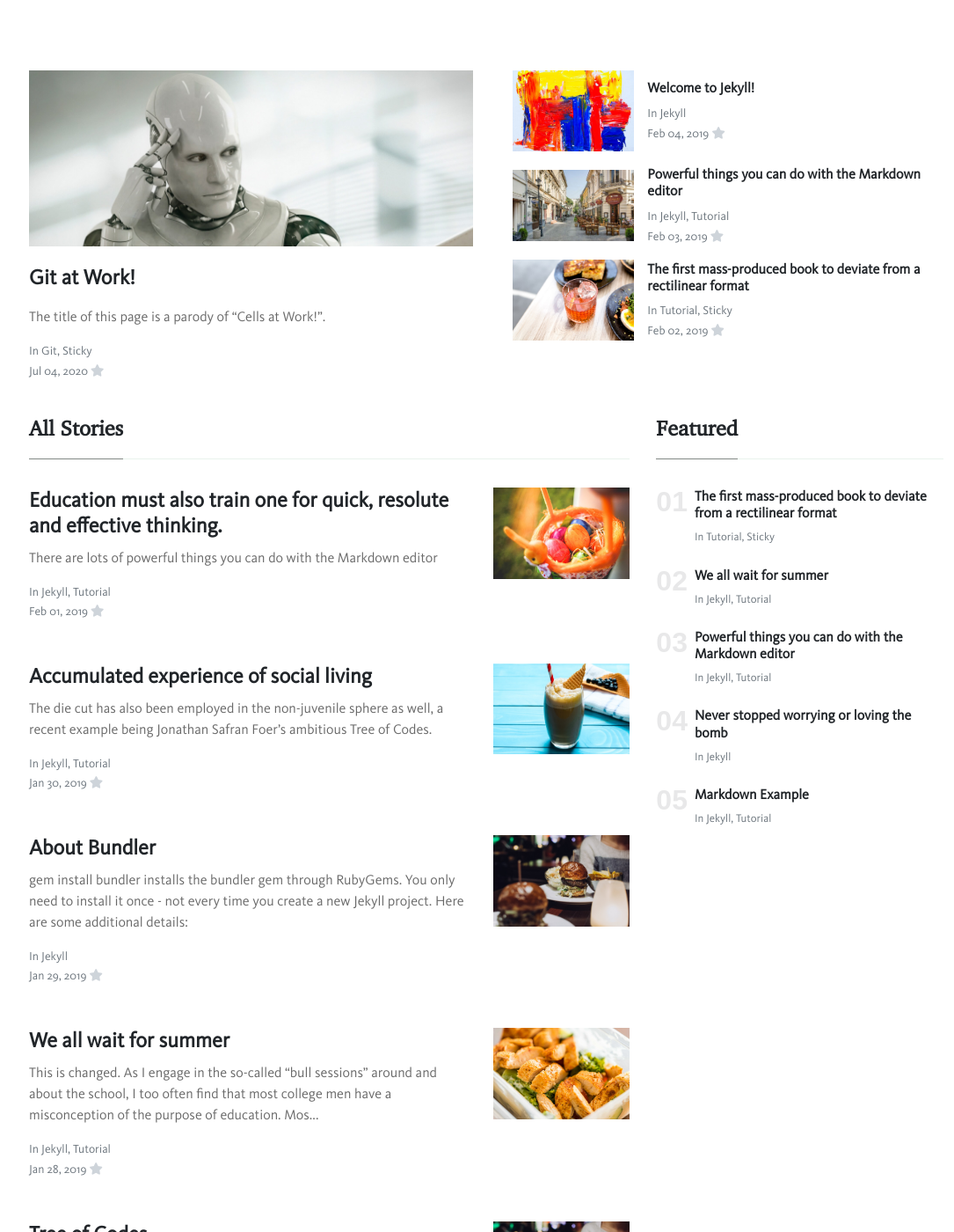
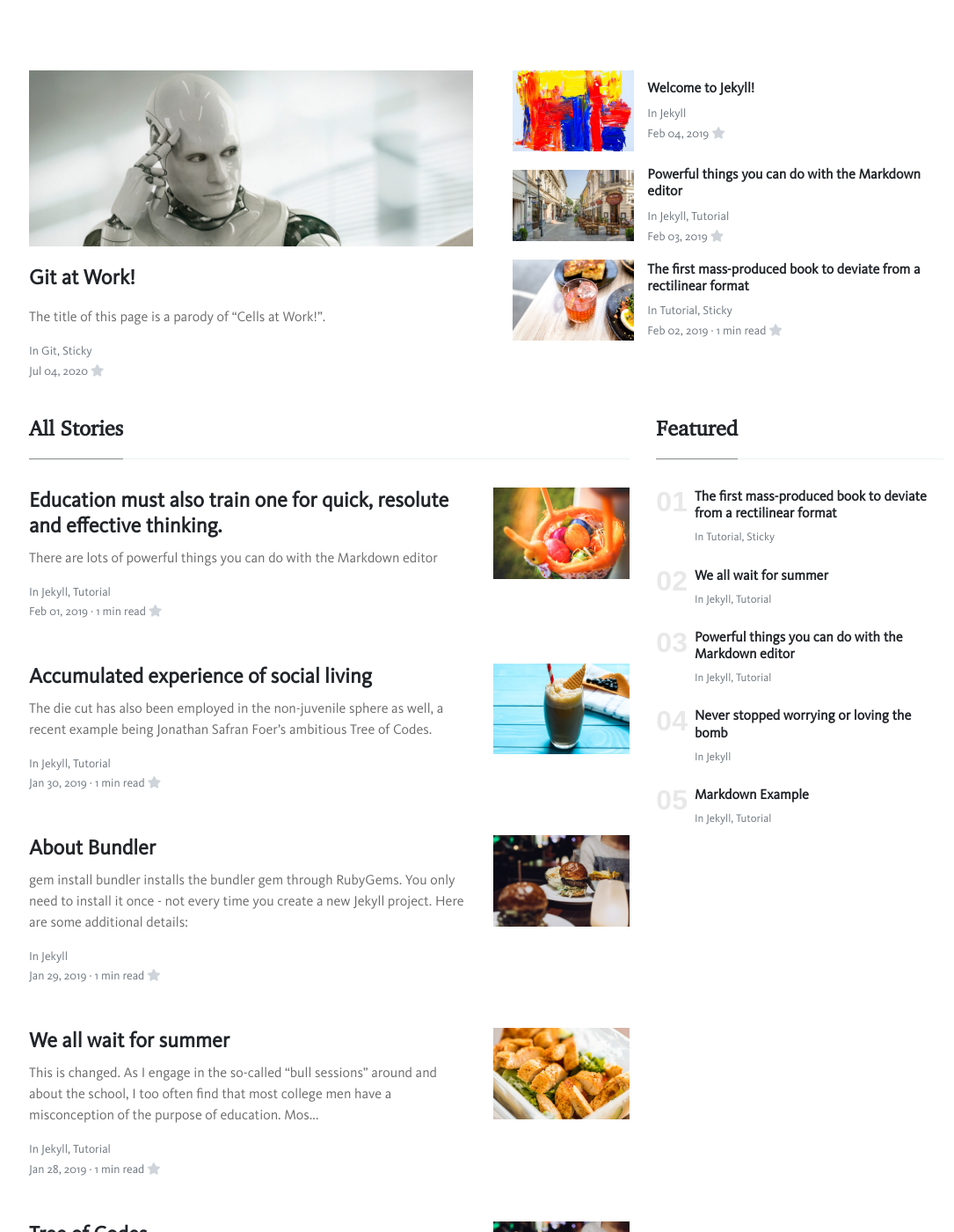
Before and after one commit to hayden-rhee/devlog, a Jekyll site: the page built from index.html, in a window 1280 px wide and 1400 px high. Shown: the whole window at 88% size, without its empty margins (87-1172 px from the left). Built offline with Jekyll 4.4.1, drawn with Linux system fonts in a browser that asks for light colours; nearby versions of some CDN libraries; the list of posts is cut into pages by our own code; some of the changed text lies outside the part shown.

Commit message:
automatic commit on 2020-07-06 22:55:07

```diff
--- a/_includes/main-loop-card.html
+++ b/_includes/main-loop-card.html
@@ -14,7 +14,7 @@
 		</span>
 	</small>
 	<small class="text-muted">
-		{{ post.date | date: '%b %d, %Y' }} <i class="fa fa-star text-gray"></i>
+		{{ post.date | date: '%b %d, %Y' }} · {% include meta-read-time.html %} <i class="fa fa-star text-gray"></i>
 	</small>
 </div>
 {% if post.image %}
--- a/_layouts/post.html
+++ b/_layouts/post.html
@@ -21,7 +21,7 @@ layout: default
                         {% endif %}
 						<small class="ml-3"> {{ author.name }}
 										<span><a target="_blank" href="{{ author.twitter }}" class="btn btn-outline-success btn-sm btn-round ml-1">Follow</a></span>
-                    <span class="text-muted d-block mt-1">{{ page.date | date: '%b %d, %Y' }} · {% include meta-read-time.html %}</span>
+                    <span class="text-muted d-block mt-1">{{ page.date | date: '%b %d, %Y' }} · {% include meta-read-time.html %} <i class="fa fa-star text-gray"></i></span>
 						</small>
 						<small class="ml-3">
 								<div class="text-muted">Share this</div>
--- a/index.html
+++ b/index.html
@@ -122,7 +122,7 @@ description: ".devlog"
                         </span>
                     </small>
                     <small class="text-muted">
-                        {{ fourth_post.date | date: '%b %d, %Y' }} <i class="fa fa-star text-gray"></i>
+                        {{ fourth_post.date | date: '%b %d, %Y' }} · {% include meta-read-time.html %} <i class="fa fa-star text-gray"></i>
                     </small>
                 </div>
             </div>
```
Also changed, not shown: _pages/about.md (+1 -1 lines).
